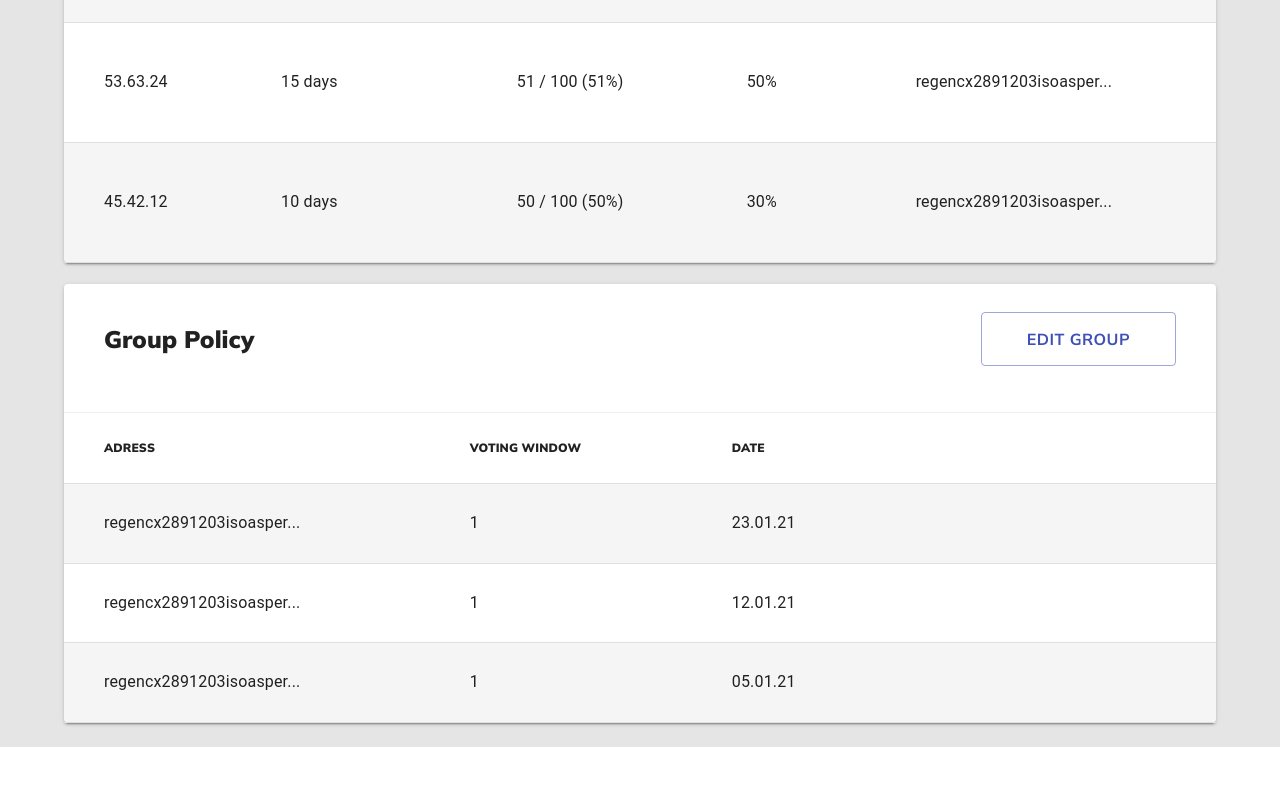
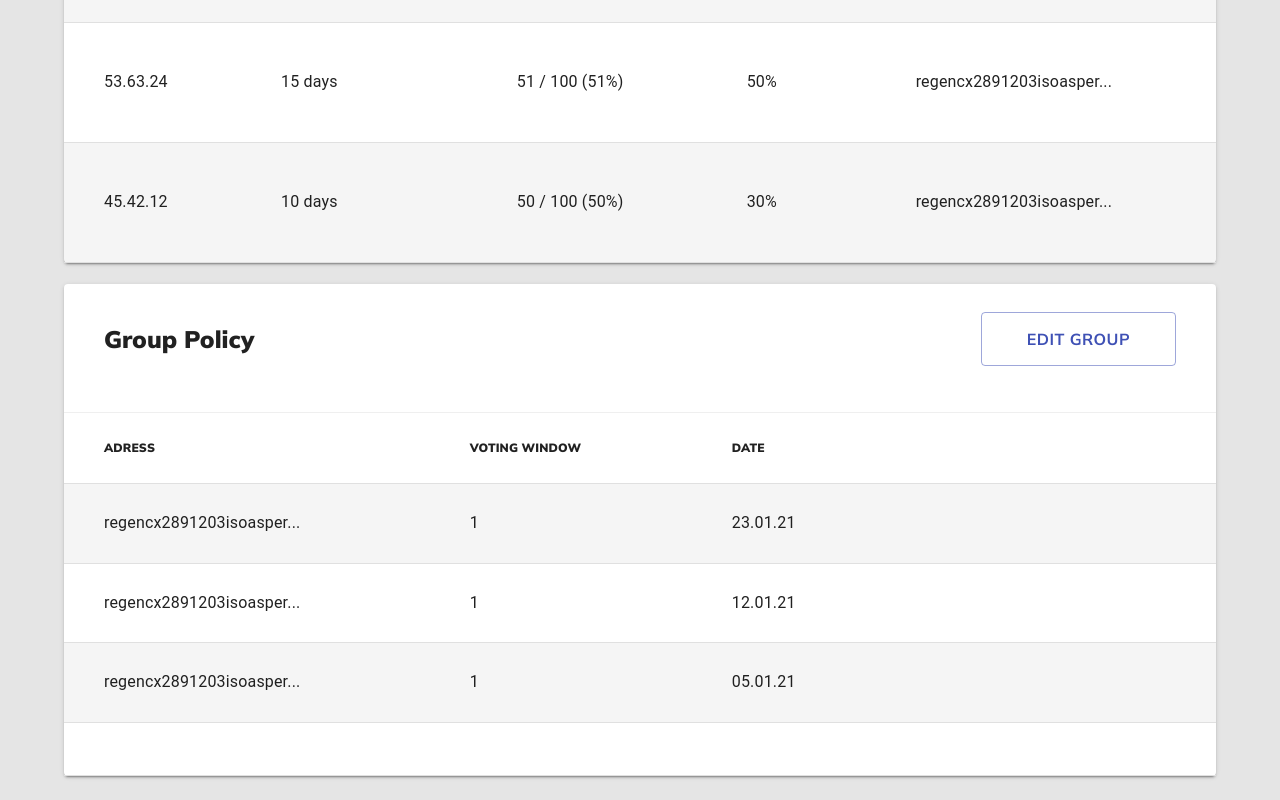
Before and after one commit to cosmos/groups-ui, a React (Create React App) app: page /groups in a window 1280 px wide. Shown: the part 653-1453 px from the top of the page. Before the commit the page ends 1400 px from the top, so only its background shows below. Built offline with nearby package versions, Linux system fonts and the light colour scheme; what @cosmjs/launchpad, @cosmjs/proto-signing, @cosmjs/stargate, @keplr-wallet/cosmos would draw is missing.

Commit message:
pagination

```diff
--- a/src/pages/groups/group-details.tsx
+++ b/src/pages/groups/group-details.tsx
@@ -1,18 +1,63 @@
-import { Button, Link, makeStyles, Paper, Table, TableBody, TableCell, TableHead, TableRow, withStyles } from '@material-ui/core';
-import { ArrowBack } from '@material-ui/icons';
+import { Button, IconButton, Link, makeStyles, Paper, Table, TableBody, TableCell, TableFooter, TableHead, TablePagination, TableRow, useTheme, withStyles } from '@material-ui/core';
+import { ArrowBack, KeyboardArrowLeft, KeyboardArrowRight } from '@material-ui/icons';
 import { observer } from 'mobx-react-lite';
 import React, { useEffect } from 'react';
 import { useStyles } from './admin-viev';
+import PropTypes from 'prop-types';
 
 function createPolicyData(date, window, threshold, quorum, admin) {
     return { date, window, threshold, quorum, admin };
 }
+
+const useStyles1 = makeStyles((theme) => ({
+    root: {
+        flexShrink: 0,
+        marginLeft: theme.spacing(2.5),
+    },
+}));
 
 const policyRows = [
     createPolicyData("21.22.12", '20 days', '49 / 100 (49%)', '40%', 'regencx2891203isoasper...'),
     createPolicyData("53.63.24", '15 days', '51 / 100 (51%)', '50%', 'regencx2891203isoasper...'),
     createPolicyData("45.42.12", '10 days', '50 / 100 (50%)', '30%', 'regencx2891203isoasper...'),
 ];
+
+function TablePaginationActions(props) {
+    const classes = useStyles1();
+    const theme = useTheme();
+    const { count, page, rowsPerPage, onPageChange } = props;
+
+    const handleBackButtonClick = (event) => {
+        onPageChange(event, page - 1);
+    };
+
+    const handleNextButtonClick = (event) => {
+        onPageChange(event, page + 1);
+    };
+
+    return (
+        <div className={classes.root}>
+            <IconButton onClick={handleBackButtonClick} disabled={page === 0} aria-label="previous page">
+                {theme.direction === 'rtl' ? <KeyboardArrowRight /> : <KeyboardArrowLeft />}
+            </IconButton>
+            <IconButton
+                onClick={handleNextButtonClick}
+                disabled={page >= Math.ceil(count / rowsPerPage) - 1}
+                aria-label="next page"
+            >
+                {theme.direction === 'rtl' ? <KeyboardArrowLeft /> : <KeyboardArrowRight />}
+            </IconButton>
+        </div>
+    );
+}
+
+TablePaginationActions.propTypes = {
+    count: PropTypes.number.isRequired,
+    onPageChange: PropTypes.func.isRequired,
+    page: PropTypes.number.isRequired,
+    rowsPerPage: PropTypes.number.isRequired,
+};
+
 
 function createMemberData(adress, window, date) {
     return { adress, window, date }
@@ -58,6 +103,20 @@ const tableStyles = makeStyles({
 export const GroupDetails: React.FC<{}> = observer(() => {
     const classes = useStyles();
     const table = tableStyles();
+
+    const [page, setPage] = React.useState(0);
+    const [rowsPerPage, setRowsPerPage] = React.useState(4);
+
+    const emptyRows = rowsPerPage - Math.min(rowsPerPage, memberRows.length - page * rowsPerPage);
+
+    const handleChangePage = (event, newPage) => {
+        setPage(newPage);
+    };
+
+    const handleChangeRowsPerPage = (event) => {
+        setRowsPerPage(parseInt(event.target.value, 10));
+        setPage(0);
+    };
 
 
     return (
@@ -115,7 +174,7 @@ export const GroupDetails: React.FC<{}> = observer(() => {
                         edit group
                     </Button>
                 </div>
-                <Table className={table.table} aria-label="customized table">
+                <Table className={table.table} aria-label="custom pagination table">
                     <TableHead>
                         <TableRow>
                             <StyledTableCell>Adress</StyledTableCell>
@@ -124,14 +183,40 @@ export const GroupDetails: React.FC<{}> = observer(() => {
                         </TableRow>
                     </TableHead>
                     <TableBody>
-                        {memberRows.map((row) => (
+                        {(rowsPerPage > 0
+                            ? memberRows.slice(page * rowsPerPage, page * rowsPerPage + rowsPerPage)
+                            : memberRows
+                        ).map((row) => (
                             <StyledTableRow key={row.date}>
                                 <StyledTableCell align="left" style={{ width: '15%', padding: '28px 40px' }}>{row.adress}</StyledTableCell>
                                 <StyledTableCell align="left" style={{ width: '15%', padding: '28px 40px' }}>{row.window}</StyledTableCell>
                                 <StyledTableCell align="left" style={{ width: '30%', padding: '28px 40px' }}>{row.date}</StyledTableCell>
                             </StyledTableRow>
                         ))}
+                        {emptyRows > 0 && (
+                            <TableRow style={{ height: 53 * emptyRows }}>
+                                <TableCell colSpan={6} />
+                            </TableRow>
+                        )}
                     </TableBody>
+                    <TableFooter>
+                        <TableRow>
+                            {/* <TablePagination
+                                rowsPerPageOptions={[5, 10, 25, { label: 'All', value: -1 }]}
+                                colSpan={3}
+                                count={memberRows.length}
+                                rowsPerPage={rowsPerPage}
+                                page={page}
+                                SelectProps={{
+                                    inputProps: { 'aria-label': 'rows per page' },
+                                    native: true,
+                                }}
+                                onPageChange={handleChangePage}
+                                onRowsPerPageChange={handleChangeRowsPerPage}
+                                ActionsComponent={TablePaginationActions}
+                            /> */}
+                        </TableRow>
+                    </TableFooter>
                 </Table>
             </Paper>
         </div>
```
